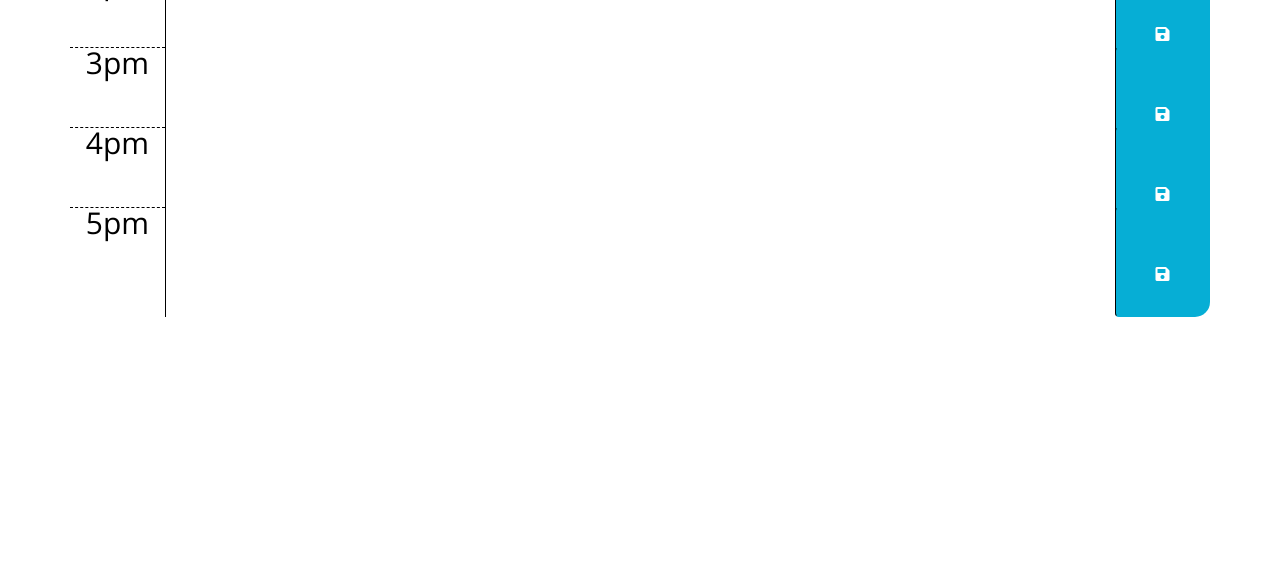
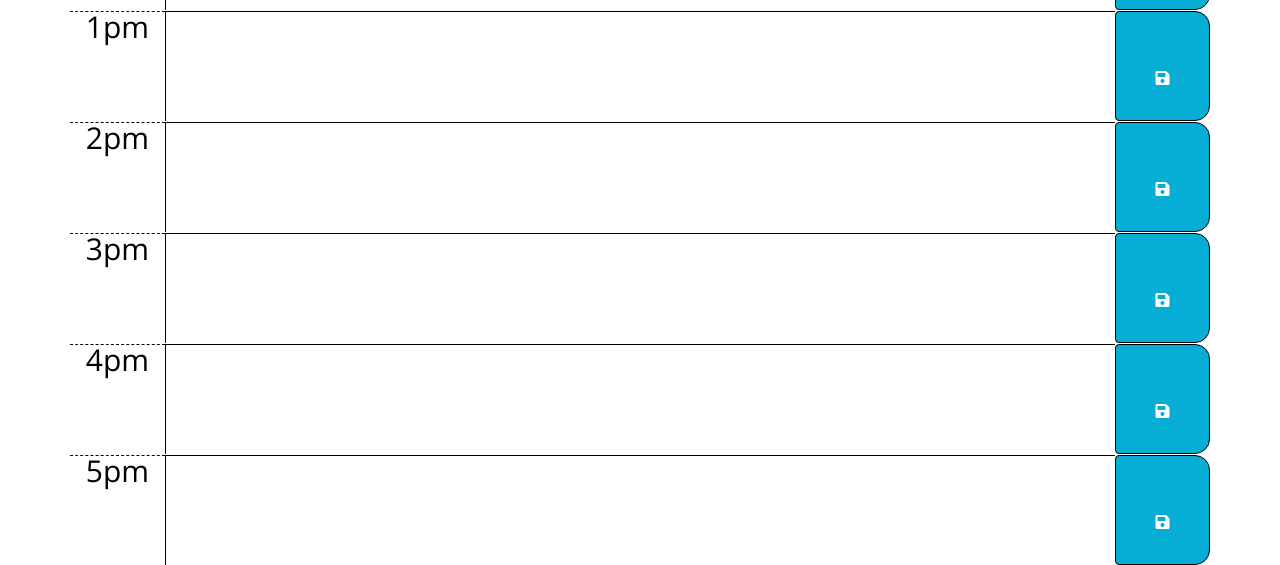
Before and after one commit to evanmackay/day-planner, a plain HTML site: page index.html in a window 1280 px wide. Shown: the part 734-1299 px from the top of the page. Before the commit the page ends 1051 px from the top, so only its background shows below. Drawn offline with nearby package versions, Linux system fonts and the light colour scheme.

Commit message:
fixed bug where rows were overlapping each other.

```diff
--- a/style.css
+++ b/style.css
@@ -23,6 +23,7 @@ body {
 
   .description{
     white-space: pre-wrap;
+    border-top: 1px solid #000000;
   }
 
   .time-block{
@@ -32,7 +33,6 @@ body {
 
   .row {
     white-space: pre-wrap;
-    height: 80px;
     border-top: 1px solid white;;
   }
 
@@ -61,6 +61,7 @@ body {
     border-left: 1px solid black;
     border-top-right-radius: 15px;
     border-bottom-right-radius: 15px;
+    border-color: #000000;
     background-color: #06AED5;
     color: white;
   }
```
